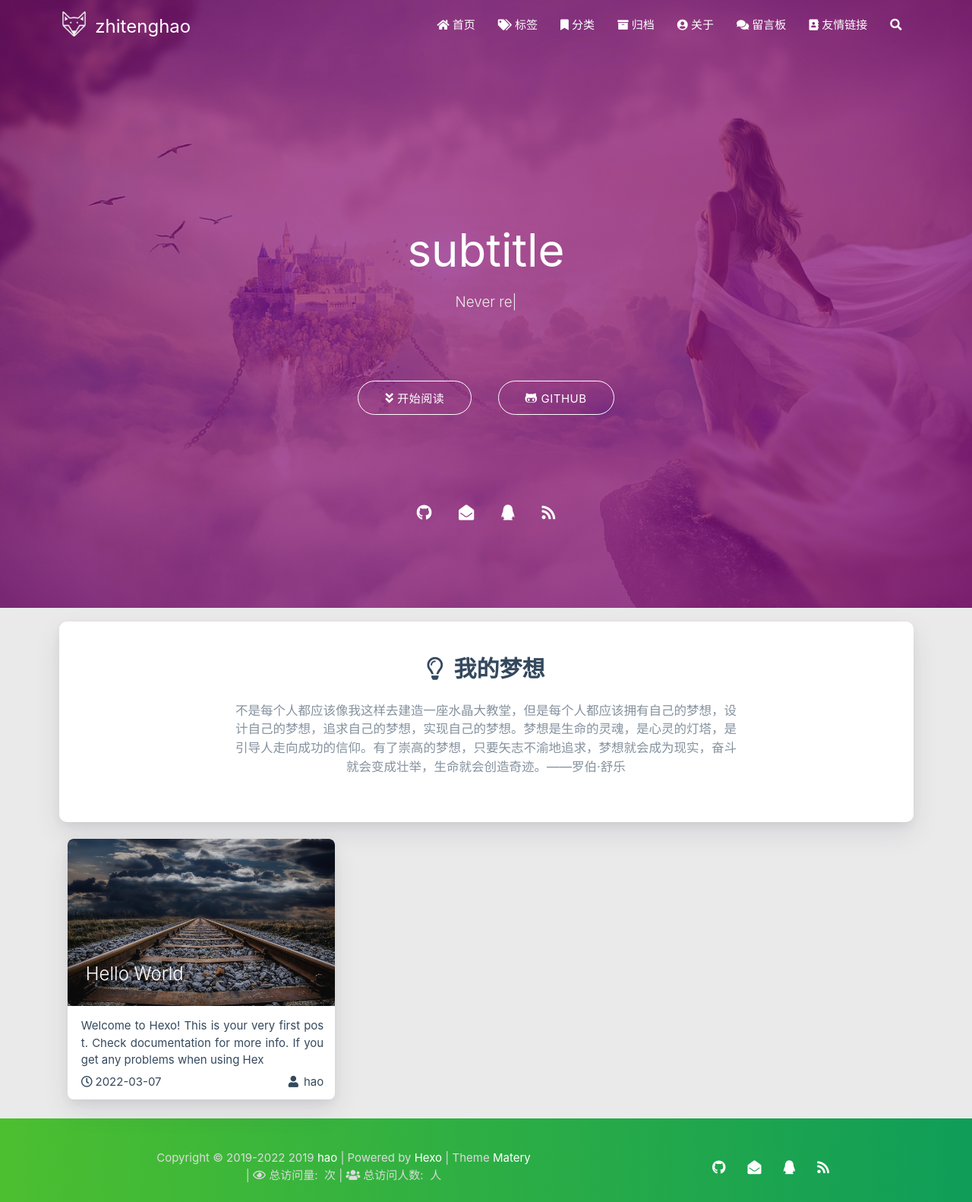
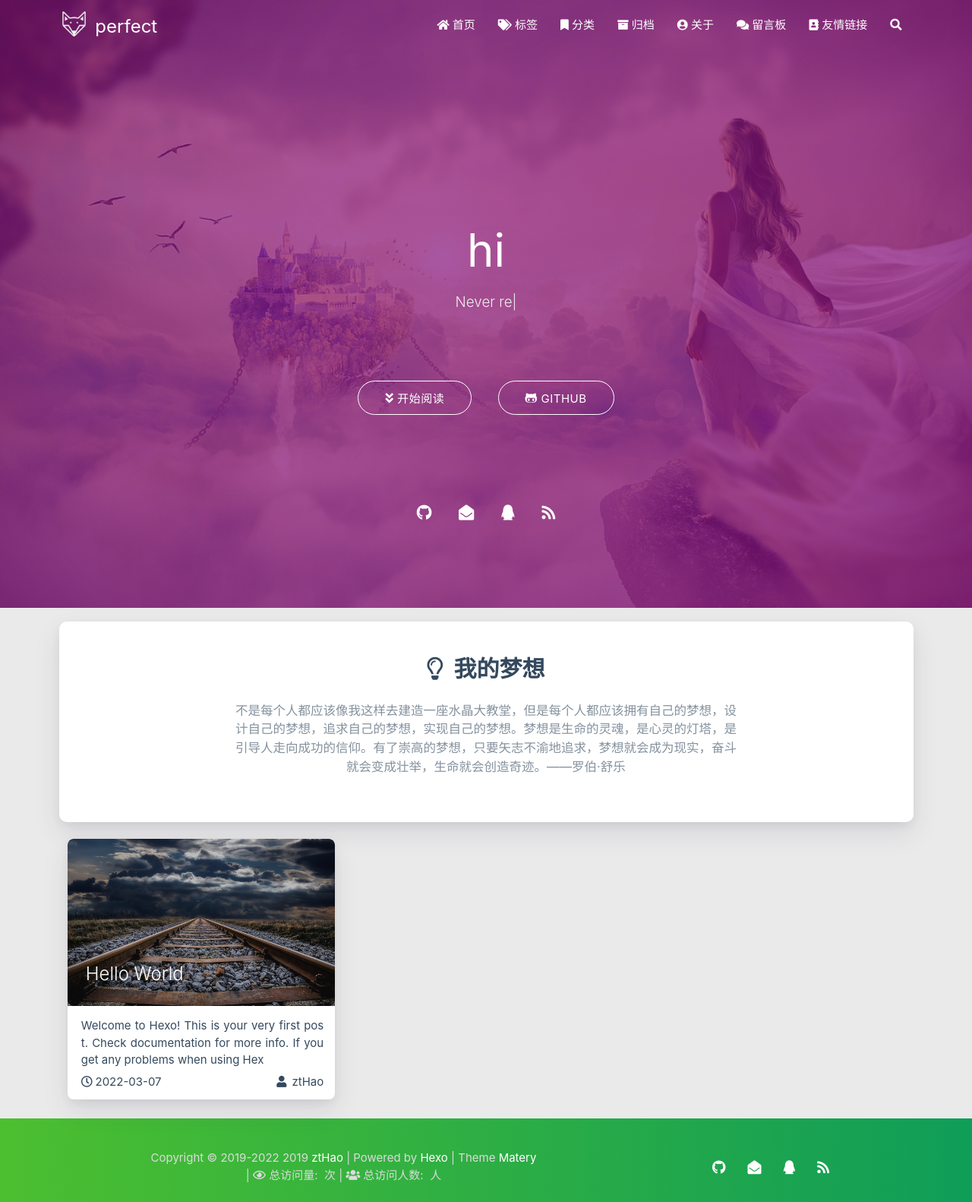
Before and after one commit to zhitenghao/zhitenghao.github.io, a plain HTML site: page index.html in a window 1280 px wide. Shown: the whole page at 76% size. Drawn offline with nearby package versions, Linux system fonts and the light colour scheme; some packages are replaced by stand-ins of ours; no server answers; a script that the page names is missing.

Commit message:
Site updated: 2022-03-07 15:51:22

```diff
--- a/index.html
+++ b/index.html
@@ -4,8 +4,8 @@
 
 <head>
     <meta charset="utf-8">
-    <meta name="keywords" content="zhitenghao">
-    <meta name="description" content="">
+    <meta name="keywords" content="学习、工作和生活">
+    <meta name="description" content="记录我的学习、工作和生活的空间">
     <meta http-equiv="X-UA-Compatible" content="IE=edge">
     <meta name="viewport" content="width=device-width, initial-scale=1.0, user-scalable=no">
     <meta name="renderer" content="webkit|ie-stand|ie-comp">
@@ -16,7 +16,7 @@
     <!-- Global site tag (gtag.js) - Google Analytics -->
 
 
-    <title>zhitenghao</title>
+    <title>perfect</title>
     <link rel="icon" type="image/png" href="/favicon.png">
 
     <link rel="stylesheet" type="text/css" href="/libs/awesome/css/all.css">
@@ -43,7 +43,7 @@
 
                     <img src="/medias/logo.png" class="logo-img" alt="LOGO">
 
-                    <span class="logo-span">zhitenghao</span>
+                    <span class="logo-span">perfect</span>
                 </a>
             </div>
 
@@ -142,10 +142,10 @@
 
         <img src="/medias/logo.png" class="logo-img circle responsive-img">
 
-        <div class="logo-name">zhitenghao</div>
+        <div class="logo-name">perfect</div>
         <div class="logo-desc">
 
-            Never really desperate, only the lost of the soul.
+            记录我的学习、工作和生活的空间
 
         </div>
     </div>
@@ -360,7 +360,7 @@
         <div class="brand">
             <div class="title center-align">
 
-                    subtitle
+                hi
 
             </div>
 
@@ -578,7 +578,7 @@
                             <span class="publish-author">
 
                                 <i class="fas fa-user fa-fw"></i>
-                                hao
+                                ztHao
 
                             </span>
                         </div>
@@ -659,7 +659,7 @@
                 <span id="year">2019-2022</span>
 
             <span id="year">2019</span>
-            <a href="/about" target="_blank">hao</a>
+            <a href="/about" target="_blank">ztHao</a>
             |&nbsp;Powered by&nbsp;<a href="https://hexo.io/" target="_blank">Hexo</a>
             |&nbsp;Theme&nbsp;<a href="https://github.com/blinkfox/hexo-theme-matery" target="_blank">Matery</a>
             <br>
```
Also changed, not shown: 2022/03/07/hello-world/index.html (+12 -12 lines), archives/2022/03/index.html (+9 -9 lines), archives/2022/index.html (+9 -9 lines), archives/index.html (+9 -9 lines).
